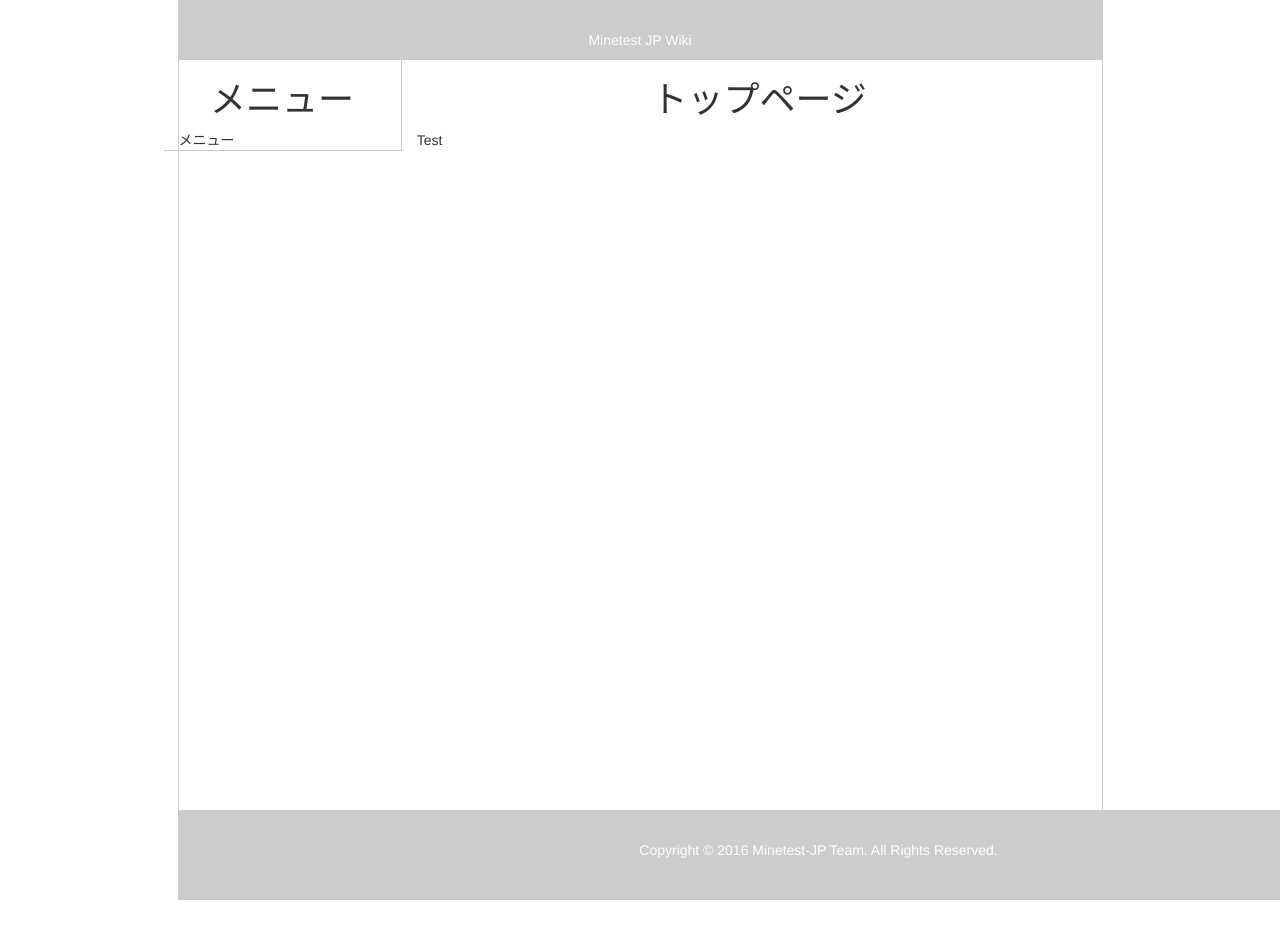
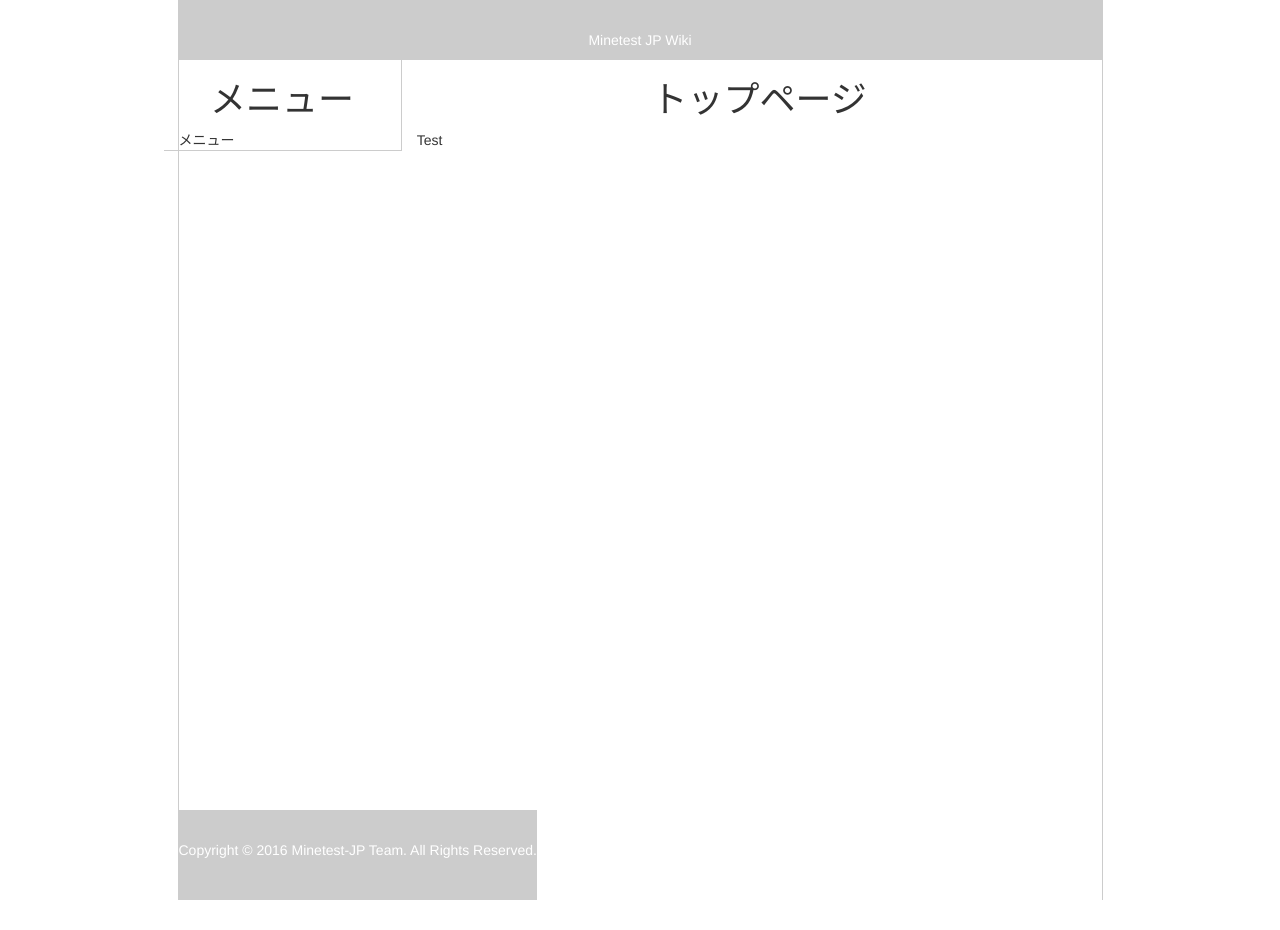
Before and after one commit to minetest-jp/wiki, a Jekyll site: the page built from index.md, in a window 1280 px wide. Built offline with Jekyll 4.4.1, drawn with Linux system fonts in a browser that asks for light colours.

Commit message:
Update default.css

```diff
--- a/css/default.css
+++ b/css/default.css
@@ -31,10 +31,7 @@
   background-color: #ccc;
   bottom: 0;
   color: #fff;
-  margin-left: 0;
-  margin-right: 0;
   padding: 3rem 0;
   position:absolute;
   text-align: center;
-  width: 100%;
 }
```
